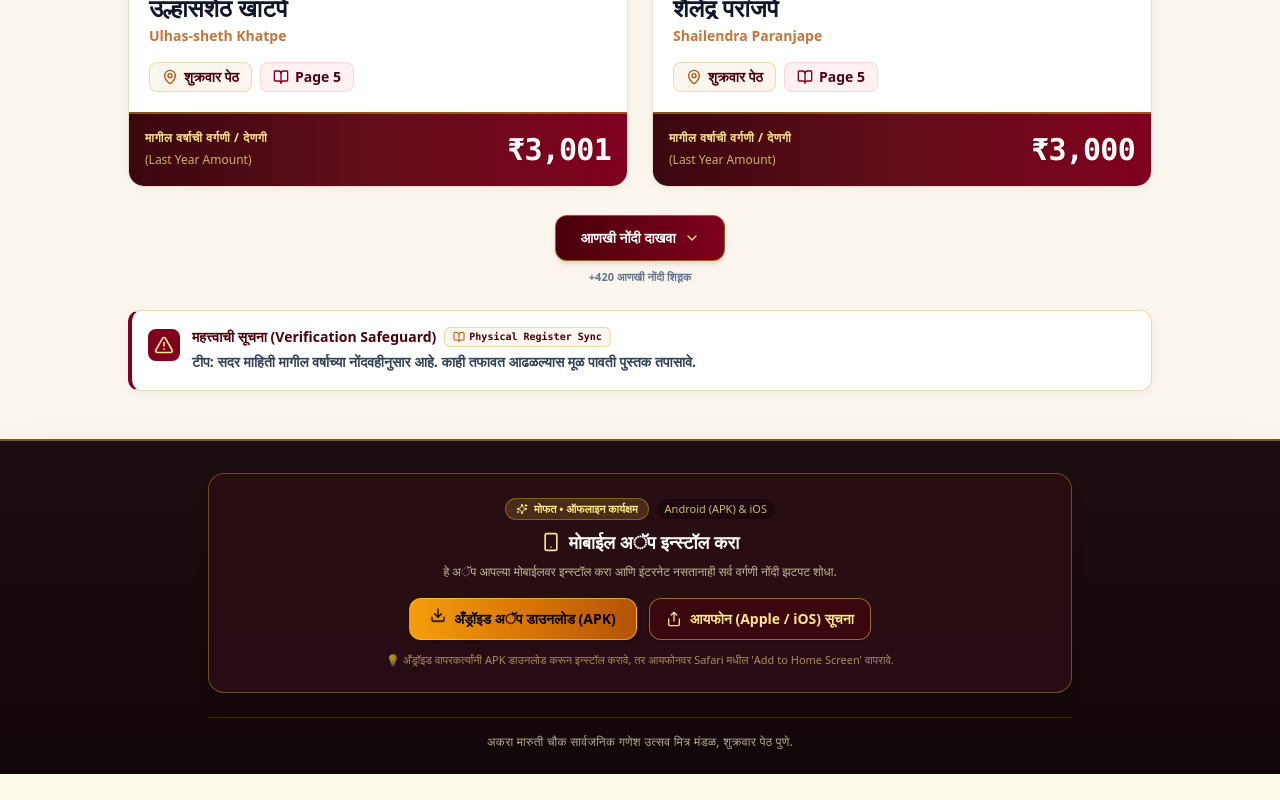
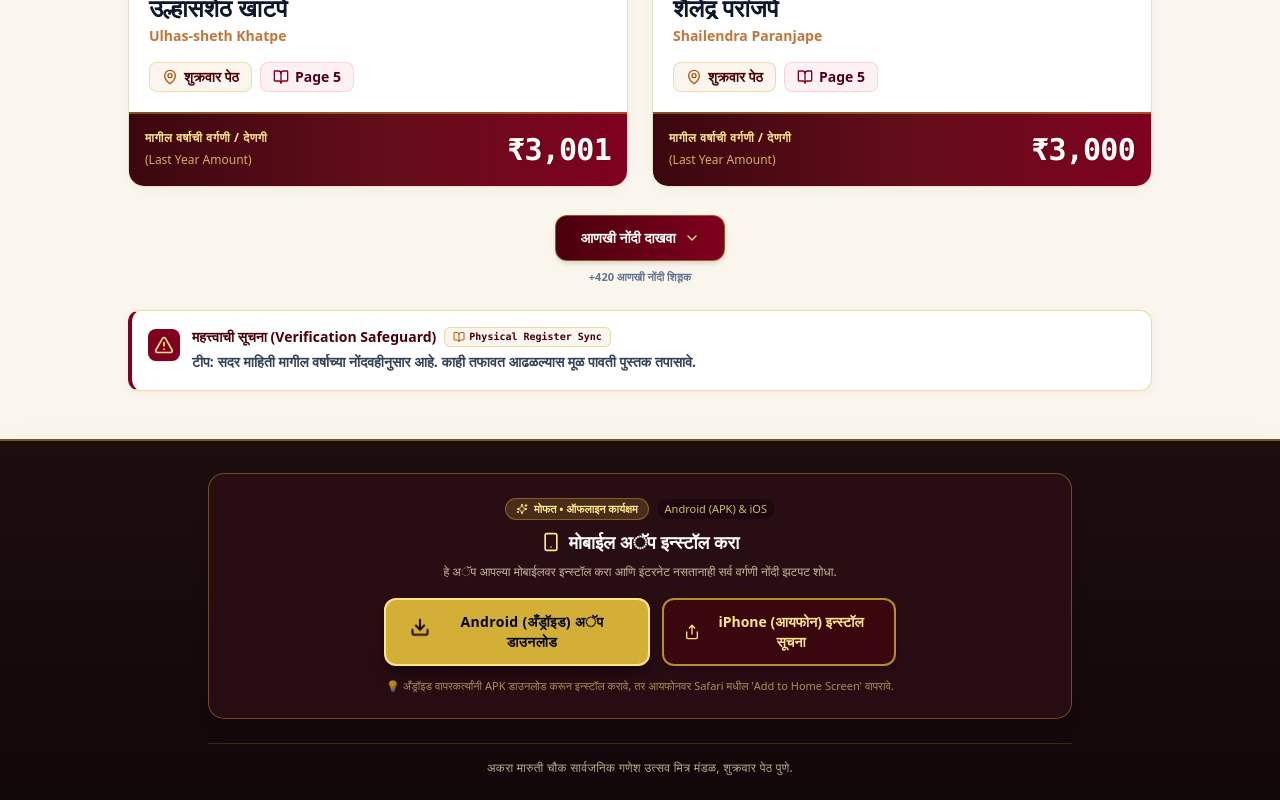
Before and after one commit to Amarchikane/prathamdagdushethganpati, a React (Vite) app: page / in a window 1280 px wide. Shown: the part 4435-5235 px from the top of the page. Before the commit the page ends 5209 px from the top, so only its background shows below. Built offline with nearby package versions, Linux system fonts and the light colour scheme; a web font is replaced by a local one.

Commit message:
spelling check

```diff
--- a/src/components/AppDownloadFooter.jsx
+++ b/src/components/AppDownloadFooter.jsx
@@ -60,25 +60,27 @@ export function AppDownloadFooter({ lang, t }) {
                 : 'Install this app on your phone for instant, offline access to all contribution records.'}
             </p>
 
-            <div className="flex flex-wrap items-center justify-center gap-3">
+            <div className="flex flex-col sm:flex-row items-center justify-center gap-3 max-w-lg mx-auto">
               {/* Direct Android APK Download Button */}
               <a
                 href="/11Maruti.apk"
                 download="अकरा-मारुती-11Maruti.apk"
-                className="inline-flex items-center gap-2 px-5 py-2.5 rounded-xl font-bold text-xs sm:text-sm bg-gradient-to-r from-[#F59E0B] via-[#D97706] to-[#B45309] hover:from-[#FBBF24] hover:to-[#D97706] text-black shadow-md hover:shadow-amber-500/20 active:scale-95 transition-all border border-amber-300/60"
+                className="w-full sm:w-auto inline-flex items-center justify-center gap-2.5 px-6 py-3 rounded-xl font-black text-sm bg-[#D4AF37] hover:bg-[#F3E5AB] text-[#1C0D10] shadow-lg shadow-black/40 active:scale-95 transition-all border-2 border-[#FDE68A]"
               >
-                <Download className="w-4 h-4 text-black animate-bounce" />
-                <span>{lang === 'mr' ? 'अँड्रॉइड अॅप डाउनलोड (APK)' : 'Download Android APK'}</span>
+                <Download className="w-5 h-5 text-[#1C0D10] shrink-0 stroke-[2.5] animate-bounce" />
+                <span className="font-extrabold tracking-wide text-slate-950">
+                  {lang === 'mr' ? 'Android (अँड्रॉइड) अॅप डाउनलोड' : 'Download Android App (APK)'}
+                </span>
               </a>
 
               {/* iPhone / iOS Guide Button */}
               <button
                 type="button"
                 onClick={() => setShowIosModal(true)}
-                className="inline-flex items-center gap-2 px-4 py-2.5 rounded-xl font-bold text-xs sm:text-sm bg-[#3B070E] hover:bg-[#520A14] text-[#FDE68A] border border-[#D4AF37]/60 shadow-sm active:scale-95 transition-all cursor-pointer"
+                className="w-full sm:w-auto inline-flex items-center justify-center gap-2 px-5 py-3 rounded-xl font-bold text-sm bg-[#3B070E] hover:bg-[#520A14] text-[#FDE68A] border-2 border-[#D4AF37]/80 shadow-md active:scale-95 transition-all cursor-pointer"
               >
-                <Share className="w-4 h-4 text-[#FDE68A]" />
-                <span>{lang === 'mr' ? 'आयफोन (Apple / iOS) सूचना' : 'iPhone / iOS Instructions'}</span>
+                <Share className="w-4 h-4 text-[#FDE68A] shrink-0" />
+                <span>{lang === 'mr' ? 'iPhone (आयफोन) इन्स्टॉल सूचना' : 'iPhone / iOS Instructions'}</span>
               </button>
 
               {/* PWA Direct Install Button (Chrome desktop/mobile) */}
```
